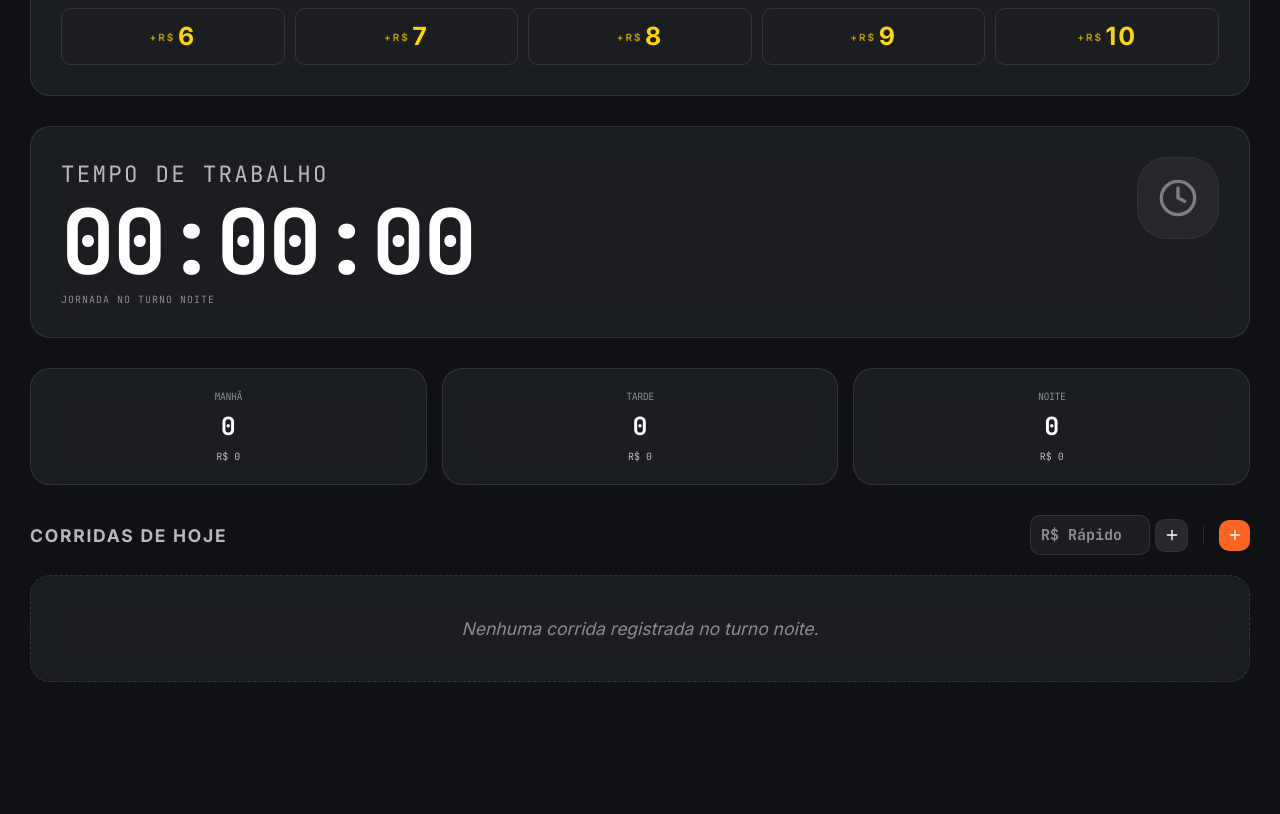
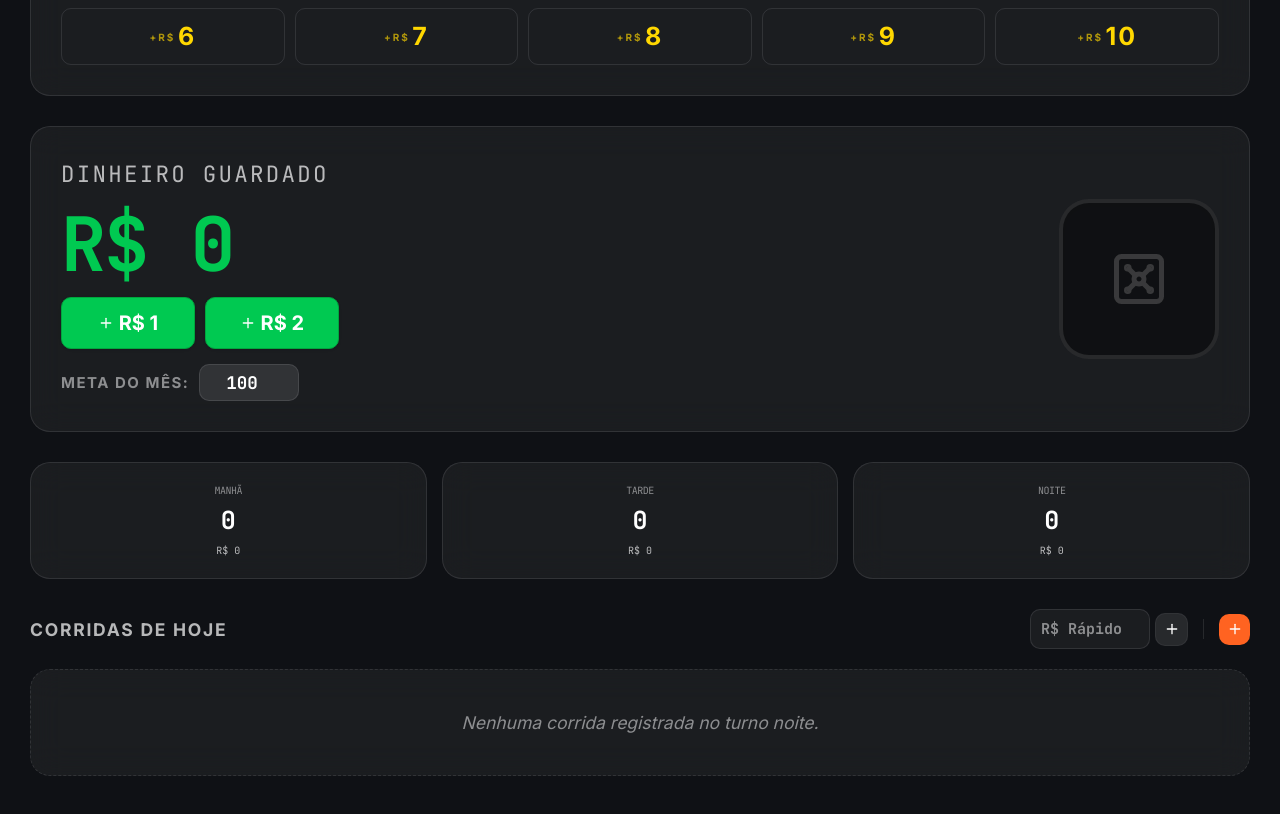
Before and after one commit to marcos150691/Meta3, a React (Vite) app: page / in a window 1280 px wide. Shown: the part 1740-2554 px from the top of the page. Built offline with nearby package versions, Linux system fonts and the light colour scheme.

Commit message:
feat: add vault state and type definitions
Implement vault functionality to track savings, including data types, state persistence in snapshots, and UI initialization logic.

```diff
--- a/src/App.tsx
+++ b/src/App.tsx
@@ -26,7 +26,8 @@ import {
   Zap,
   Fuel,
   X,
-  Check
+  Check,
+  Vault
 } from 'lucide-react';
 import { motion, AnimatePresence } from 'motion/react';
 import confetti from 'canvas-confetti';
@@ -416,6 +417,19 @@ export default function App() {
 
   const fuelProgress = Math.min(100, Math.max(0, ((state.fuelState?.date === today ? state.fuelState.currentValue : 0) / (state.fuelState?.goal || 50)) * 100));
 
+  const vaultMoney = useMemo(() => {
+    return Array.from({ length: 15 }).map((_, i) => ({
+      id: i,
+      left: Math.random() * 80 + 10,
+      size: Math.random() * 8 + 8, // 8px to 16px
+      delay: Math.random() * 4,
+      duration: Math.random() * 3 + 2,
+      swayDuration: Math.random() * 2 + 1.5
+    }));
+  }, []);
+
+  const vaultProgress = Math.min(100, Math.max(0, ((state.vaultState?.currentValue || 0) / (state.vaultState?.goal || 100)) * 100));
+
   // Timer Tick
   const [elapsedTime, setElapsedTime] = useState(0);
 
@@ -1047,7 +1061,8 @@ export default function App() {
       rides: prevState.rides,
       activities: prevState.activities,
       goals: prevState.goals,
-      fuelState: prevState.fuelState
+      fuelState: prevState.fuelState,
+      vaultState: prevState.vaultState
     };
     return [snapshot, ...prevState.history].slice(0, 10); // Keep last 10 actions
   };
@@ -1123,6 +1138,37 @@ export default function App() {
     setNewActivityDate(activity.date);
     setNewActivityShift(activity.shift || 'manhã');
     setIsAddingActivity(true);
+  };
+
+  const addToVault = (amount: number) => {
+    setState(prev => ({
+      ...prev,
+      history: saveHistory(prev),
+      vaultState: {
+        ...prev.vaultState,
+        currentValue: (prev.vaultState?.currentValue || 0) + amount,
+        history: [
+          ...(prev.vaultState?.history || []),
+          { id: crypto.randomUUID(), date: today, amount, timestamp: Date.now() }
+        ]
+      }
+    }));
+
+    // Play cash register sound if enabled
+    if (state.settings.enableSound && audioRef.current) {
+      audioRef.current.currentTime = 0;
+      audioRef.current.play().catch(e => console.log('Audio play failed:', e));
+    }
+
+    // Confetti effect
+    if (state.settings.enableAnimation) {
+      confetti({
+        particleCount: 40,
+        spread: 60,
+        origin: { y: 0.8 },
+        colors: ['#22c55e', '#16a34a', '#fbbf24', '#f59e0b']
+      });
+    }
   };
 
   const quickAddRide = (value: number, description: string = 'Corrida', date: string = today) => {
@@ -2260,43 +2306,108 @@ export default function App() {
               </div>
             </div>
 
-            {/* Journey Card */}
-            <div className={`${cardClass} p-4 sm:p-6 border-l-4 border-green-500`}>
-              <div className="flex justify-between items-start">
-                <div className="space-y-1">
-                  <div className="flex items-center gap-2 mb-1">
+            {/* Vault Card */}
+            <div className={`${cardClass} p-4 sm:p-6 border-l-4 border-green-500 overflow-hidden relative`}>
+              <div className="flex justify-between items-center z-10 relative">
+                <div className="space-y-3">
+                  <div className="flex items-center gap-2">
                     <p className={`${mutedTextColor} text-lg uppercase font-mono tracking-widest`}>
-                      Tempo de Trabalho
+                      Dinheiro Guardado
                     </p>
-                    {state.workTimer?.isRunning && (
-                      <span className="flex h-2 w-2 rounded-full bg-green-500 animate-pulse" />
-                    )}
-                    {state.dailyJourneys?.[today] && (
+                    <div className="flex gap-2">
+                      {(state.vaultState?.currentValue || 0) > 0 && (
                         <button
                           onClick={() => {
-                          if (confirm('Deseja apagar TODO o tempo já registrado hoje?') && state.dailyJourneys?.[today]) {
-                            Object.keys(state.dailyJourneys[today]).forEach(shift => {
-                              deleteJourneyTime(today, shift);
-                            });
-                          }
-
+                            if (confirm('Deseja zerar o cofre?')) {
+                              setState(prev => ({
+                                ...prev,
+                                history: saveHistory(prev),
+                                vaultState: { ...prev.vaultState, currentValue: 0 }
+                              }));
+                            }
                           }}
-                        className={`ml-2 p-1.5 rounded-xl ${subMutedTextColor} hover:text-red-500 hover:bg-red-500/10 active:scale-95 transition-all flex items-center justify-center border ${isDark ? 'bg-white/5 border-white/5' : 'bg-slate-100 border-slate-200 hover:bg-slate-200'}`}
-                        title="Zerar registros de hoje"
+                          className={`p-1.5 rounded-xl ${subMutedTextColor} hover:text-red-500 hover:bg-red-500/10 active:scale-95 transition-all flex items-center justify-center border ${isDark ? 'bg-white/5 border-white/5' : 'bg-slate-100 border-slate-200 hover:bg-slate-200'}`}
+                          title="Zerar cofre"
                         >
                           <Trash2 size={16} />
                         </button>
                       )}
-                  </div>
-                  <h2 className="text-5xl sm:text-7xl font-bold font-mono tracking-tight">
-                    {formatElapsedTime(todayStats.journeyTime)}
+                      {state.history.length > 0 && (
+                        <button
+                          onClick={undo}
+                          className={`p-1.5 rounded-xl ${subMutedTextColor} hover:text-white transition-all flex items-center justify-center border ${isDark ? 'bg-white/5 border-white/5' : 'bg-slate-100 border-slate-200 hover:bg-slate-200'}`}
+                          title="Desfazer última ação"
+                        >
+                          <RotateCcw size={14} />
+                        </button>
+                      )}
+                    </div>
+                  </div>
+                  <h2 className="text-5xl sm:text-6xl font-bold font-mono tracking-tight text-green-500">
+                    R$ {state.vaultState?.currentValue || 0}
                   </h2>
-                  <p className={`${subMutedTextColor} text-[10px] font-mono mt-1 uppercase tracking-widest`}>
-                    {dashboardShift === 'dia' ? 'Total Trabalhado Hoje' : `Jornada no turno ${dashboardShift}`}
-                  </p>
-                </div>
-                <div className={`p-4 rounded-3xl ${state.workTimer?.isRunning ? 'bg-green-500/20 text-green-500 border border-green-500/20' : isDark ? 'bg-white/5 text-white/40 border border-white/5' : 'bg-slate-100 text-slate-500 border border-slate-200'}`}>
-                  <Clock size={40} strokeWidth={state.workTimer?.isRunning ? 2.5 : 2} />
+                  <div className="flex gap-2">
+                    <button
+                      onClick={() => addToVault(1)}
+                      className={`flex-1 py-2 px-4 rounded-lg font-bold transition-all border shadow-sm flex items-center justify-center gap-1 bg-green-500 text-white hover:bg-green-600 active:scale-95 border-green-600`}
+                    >
+                      <Plus size={16} /> R$ 1
+                    </button>
+                    <button
+                      onClick={() => addToVault(2)}
+                      className={`flex-1 py-2 px-4 rounded-lg font-bold transition-all border shadow-sm flex items-center justify-center gap-1 bg-green-500 text-white hover:bg-green-600 active:scale-95 border-green-600`}
+                    >
+                      <Plus size={16} /> R$ 2
+                    </button>
+                  </div>
+                  <div className="flex items-center gap-2 mt-2">
+                    <span className={`${subMutedTextColor} text-xs font-bold uppercase tracking-widest`}>Meta do Mês:</span>
+                    <input
+                      type="number"
+                      value={state.vaultState?.goal === undefined ? 100 : (state.vaultState.goal || '')}
+                      onChange={(e) => {
+                        const val = parseInt(e.target.value) || 0;
+                        setState(prev => ({
+                          ...prev,
+                          vaultState: { ...prev.vaultState, goal: val, currentValue: prev.vaultState?.currentValue || 0 }
+                        }));
+                      }}
+                      className={`w-20 p-1 text-center font-mono font-bold text-sm rounded-lg border ${isDark ? 'bg-white/10 border-white/10 text-white' : 'bg-black/5 border-black/10 text-black'} focus:outline-none focus:border-white/30`}
+                      placeholder="Ex: 100"
+                    />
+                  </div>
+                </div>
+
+                {/* Vault Animation Container */}
+                <div className={`relative w-28 h-28 sm:w-32 sm:h-32 rounded-3xl overflow-hidden border-4 ${isDark ? 'bg-black/40 border-white/10' : 'bg-slate-200 border-slate-300'} shadow-inner flex-shrink-0`}>
+                  <div
+                    className="absolute bottom-0 left-0 right-0 transition-all duration-1000 ease-out bg-green-500"
+                    style={{
+                      height: `${vaultProgress}%`,
+                      opacity: 0.85
+                    }}
+                  >
+                    <div className="absolute inset-0 bg-gradient-to-t from-black/20 to-transparent"></div>
+                    <div className="absolute inset-0 overflow-hidden pointer-events-none">
+                      {vaultMoney.map(money => (
+                        <div
+                          key={money.id}
+                          className="absolute text-green-100 font-bold font-mono drop-shadow-md"
+                          style={{
+                            left: `${money.left}%`,
+                            fontSize: `${money.size}px`,
+                            animation: `float-bubble ${money.duration}s infinite linear, bubble-sway ${money.swayDuration}s infinite ease-in-out`,
+                            animationDelay: `${money.delay}s`,
+                          }}
+                        >
+                          $
+                        </div>
+                      ))}
+                    </div>
+                  </div>
+                  <div className="absolute inset-0 flex items-center justify-center mix-blend-overlay opacity-30">
+                    <Vault size={60} />
+                  </div>
                 </div>
               </div>
             </div>
@@ -2869,6 +2980,36 @@ export default function App() {
               ))}
             </div>
 
+            {/* Vault History Card */}
+            {state.vaultState?.history && state.vaultState.history.filter(h => h.date.startsWith(selectedMonth)).length > 0 && (
+              <div className={`${cardClass} p-4 sm:p-6 space-y-4`}>
+                <div className="flex items-center gap-2 mb-2">
+                  <Vault className={`${mutedTextColor}`} size={20} />
+                  <h4 className={`text-base font-bold uppercase tracking-widest ${isDark ? 'opacity-60' : 'text-black font-extrabold'}`}>
+                    Histórico de Dinheiro Guardado ({selectedMonth.split('-').reverse().join('/')})
+                  </h4>
+                </div>
+                <div className="space-y-3 max-h-60 overflow-y-auto pr-2 custom-scrollbar">
+                  {state.vaultState.history
+                    .filter(h => h.date.startsWith(selectedMonth))
+                    .sort((a, b) => b.timestamp - a.timestamp)
+                    .map(h => (
+                    <div key={h.id} className={`flex justify-between items-center p-3 rounded-lg border ${isDark ? 'bg-white/5 border-white/5' : 'bg-slate-50 border-slate-200'}`}>
+                      <div className="flex flex-col">
+                        <span className={`text-base font-bold font-mono text-green-500`}>+ R$ {h.amount}</span>
+                        <span className={`text-[10px] uppercase font-mono tracking-widest ${subMutedTextColor}`}>
+                          {new Date(h.date + 'T12:00:00').toLocaleDateString('pt-BR')}
+                        </span>
+                      </div>
+                      <span className={`text-[10px] uppercase font-bold tracking-widest text-green-500 bg-green-500/10 px-2 py-1 rounded`}>
+                        Guardado
+                      </span>
+                    </div>
+                  ))}
+                </div>
+              </div>
+            )}
+
             {/* Recent Activities List */}
             <div className="space-y-4">
               <h3 className={`text-lg font-bold uppercase tracking-widest ${mutedTextColor}`}>Atividades Recentes</h3>
```
Also changed, not shown: src/types.ts (+10 -0 lines), 1 other file (tests, documents, lock files or other folders). Lines whose indentation alone changed are shown as unchanged.
